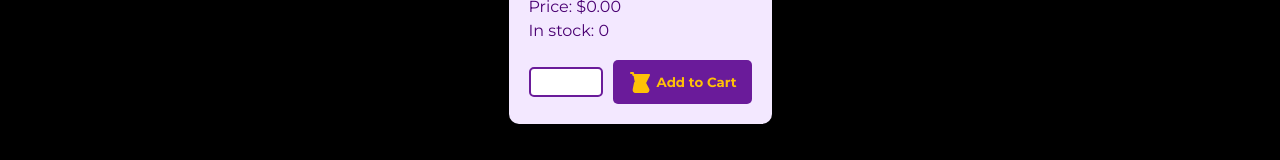
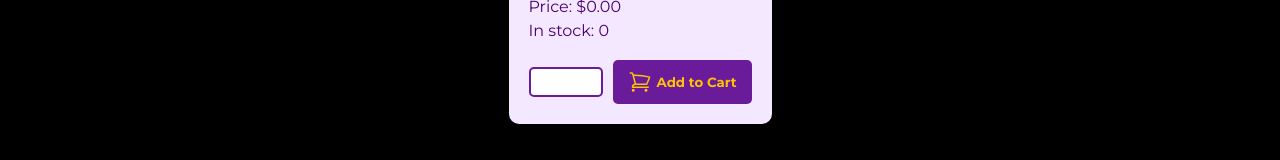
Before and after one commit to Thullyoo/ecommerce-front, an Angular app: page /product/1 in a window 1280 px wide. Shown: the part 525-685 px from the top of the page. Built offline with nearby package versions, Linux system fonts and the light colour scheme; no server answers.

Commit message:
feat: change icon shop on product page

```diff
--- a/src/app/pages/product-page/product-page.component.html
+++ b/src/app/pages/product-page/product-page.component.html
@@ -17,9 +17,10 @@
       class="quantity-input"
     />
     <button class="add-to-cart" (click)="addToCart()">
-      <svg xmlns="http://www.w3.org/2000/svg" fill="none" viewBox="0 0 24 24" stroke-width="2" stroke="currentColor" class="heroicon">
-        <path stroke-linecap="round" stroke-linejoin="round" d="M3 3h2l.4 2M7 13h10l4-8H5.4M7 13l-1.3 6.4a2 2 0 001.8 2.6h11.1a2 2 0 001.8-2.6L17 13m-5 0V7" />
+      <svg xmlns="http://www.w3.org/2000/svg" fill="none" viewBox="0 0 24 24" stroke-width="1.5" stroke="currentColor" class="heroicon">
+        <path stroke-linecap="round" stroke-linejoin="round" d="M2.25 3h1.386c.51 0 .955.343 1.087.835l.383 1.437M7.5 14.25a3 3 0 0 0-3 3h15.75m-12.75-3h11.218c1.121-2.3 2.1-4.684 2.924-7.138a60.114 60.114 0 0 0-16.536-1.84M7.5 14.25 5.106 5.272M6 20.25a.75.75 0 1 1-1.5 0 .75.75 0 0 1 1.5 0Zm12.75 0a.75.75 0 1 1-1.5 0 .75.75 0 0 1 1.5 0Z" />
       </svg>
+
       Add to Cart
     </button>
   </div>
--- a/src/app/pages/product-page/product-page.component.scss
+++ b/src/app/pages/product-page/product-page.component.scss
@@ -75,5 +75,5 @@
 .heroicon {
   width: 24px;
   height: 24px;
-  fill: #ffc107;
+  color: #ffc107;
 }
```
